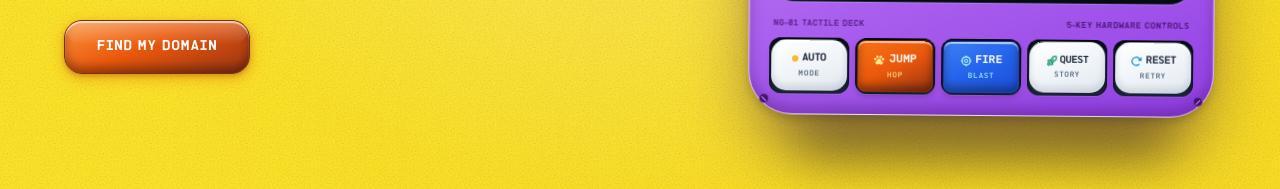
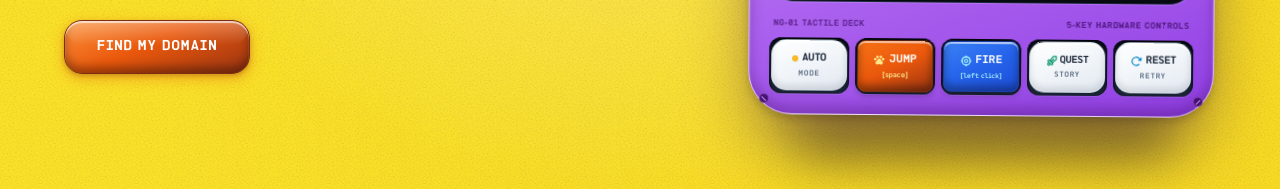
Before and after one commit to nibbatochan/molades-namegenius, a React (Vite) app in the folder PALS-CCode/PALS-CCode/namegenius/: page / in a window 1280 px wide. Shown: the part 552-741 px from the top of the page. Built offline with nearby package versions, Linux system fonts and the light colour scheme.

Commit message:
chore: update JUMP and FIRE keycap sublabels to [space] and [left click]

```diff
--- a/PALS-CCode/PALS-CCode/namegenius/src/components/HeroHardwareGadget.jsx
+++ b/PALS-CCode/PALS-CCode/namegenius/src/components/HeroHardwareGadget.jsx
@@ -496,8 +496,8 @@ export default function HeroHardwareGadget({ onInteractWithConsole }) {
                   <PawPrint weight="fill" className="text-amber-200 text-xs shrink-0" />
                   <span>JUMP</span>
                 </div>
-                <span className="text-[7px] sm:text-[7.5px] font-bold text-amber-200/80 tracking-widest uppercase">
-                  HOP
+                <span className="text-[6.5px] sm:text-[7.5px] font-bold text-amber-200/90 tracking-tight font-mono">
+                  [space]
                 </span>
               </button>
             </div>
@@ -512,14 +512,14 @@ export default function HeroHardwareGadget({ onInteractWithConsole }) {
                   handleShootClick()
                 }}
                 className="key-cap-cobalt w-full py-2 sm:py-2.5 rounded-lg font-mono text-center transition-all flex flex-col items-center justify-center gap-0.5 shadow-lg active:scale-95 cursor-pointer select-none"
-                title="Fire blaster at enemies & bosses! (F / X / Enter key)"
+                title="Fire blaster at enemies & bosses! (Left Click / F / X / Enter key)"
               >
                 <div className="flex items-center gap-1 font-black text-[10px] sm:text-[11px] tracking-wide text-white">
                   <Crosshair weight="bold" className="text-cyan-200 text-xs shrink-0" />
                   <span>FIRE</span>
                 </div>
-                <span className="text-[7px] sm:text-[7.5px] font-bold text-cyan-200/80 tracking-widest uppercase">
-                  BLAST
+                <span className="text-[6.5px] sm:text-[7px] font-bold text-cyan-200/90 tracking-tight font-mono">
+                  [left click]
                 </span>
               </button>
             </div>
```
